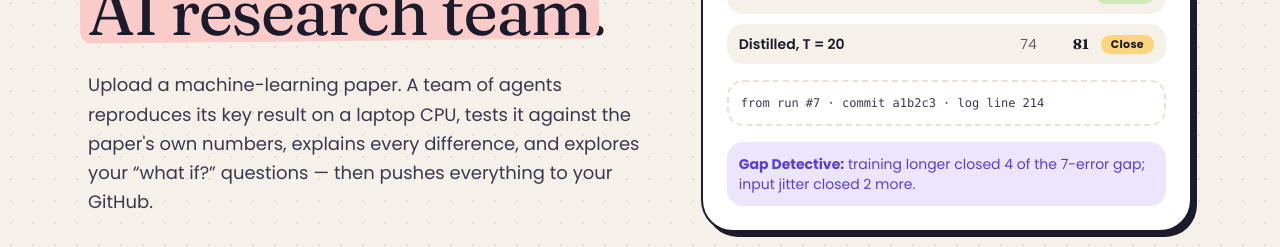
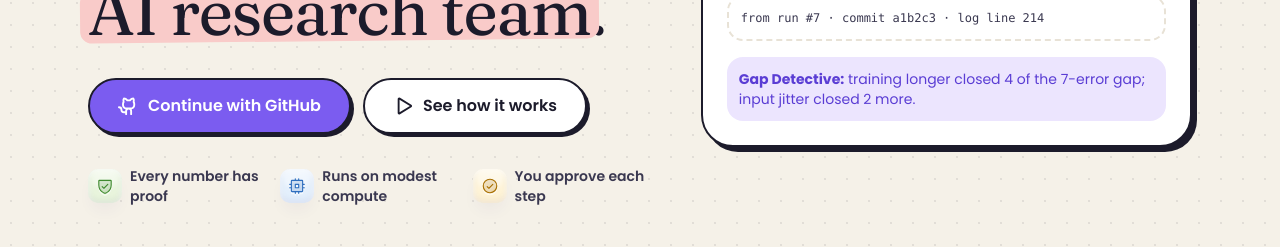
Before and after one commit to ryuma04/reasearch-lab, a Next.js app in the folder frontend/: page / in a window 1280 px wide. Shown: the part 426-673 px from the top of the page. Built offline with nearby package versions, Linux system fonts and the light colour scheme; no server answers.

Commit message:
style(landing): remove hero subtitle paragraph per feedback

```diff
--- a/frontend/src/app/page.tsx
+++ b/frontend/src/app/page.tsx
@@ -53,9 +53,6 @@ export default function LandingPage() {
             <h1 className="mt-6 text-[2.6rem] font-normal leading-[1.05] tracking-[-0.02em] sm:text-5xl lg:text-[4.1rem]">
               Give your papers a re-run. Meet your new <Highlighter>AI research team</Highlighter>.
             </h1>
-            <p className="mt-6 max-w-xl text-[17px] leading-relaxed text-ink-soft sm:text-lg">
-              Upload a machine-learning paper. A team of agents reproduces its key result on a laptop CPU, tests it against the paper&apos;s own numbers, explains every difference, and explores your “what if?” questions — then pushes everything to your GitHub.
-            </p>
             <div className="mt-8 flex flex-wrap gap-3">
               <Button asChild size="lg" variant="purple"><Link href="/login?return_to=%2Fworkspaces%2Fnew"><GithubLogo size={20} weight="bold" /> Continue with GitHub</Link></Button>
               <Button asChild size="lg" variant="outline"><a href="#how"><Play size={20} weight="bold" /> See how it works</a></Button>
```
